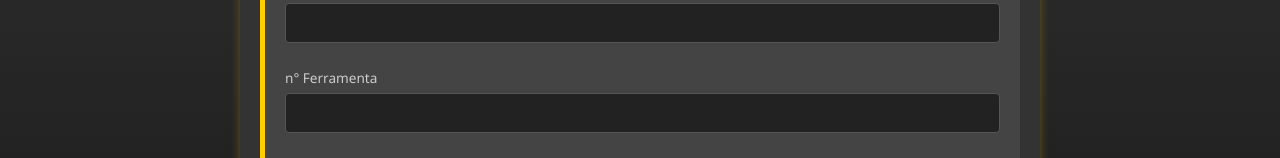
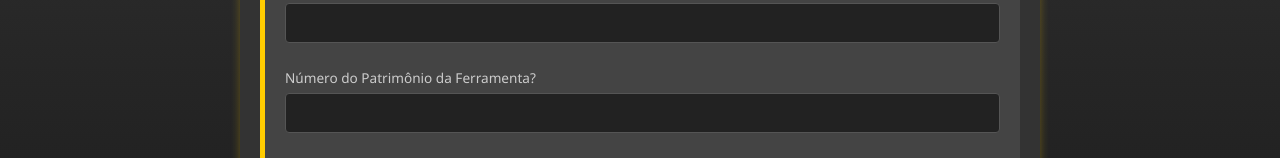
Before and after one commit to julionicolodi/almoxarifado, a plain HTML site: page index.html in a window 1280 px wide. Shown: the part 529-687 px from the top of the page. Drawn offline with Linux system fonts and the light colour scheme.

Commit message:
ATUALIZACÃO HTML
SIM FICOU BOM

```diff
--- a/index.html
+++ b/index.html
@@ -24,7 +24,7 @@
       <label for="idqualeaferramenta">Qual é a Ferramenta?</label>
       <input type="text" id="idqualeaferramenta" required>
 
-      <label for="idn°ferramenta">n° Ferramenta</label>
+      <label for="idn°ferramenta">Número do Patrimônio da Ferramenta?</label>
       <input type="number" id="idn°ferramenta" required>
 
       <label for="idParaqualobraseráusada">Para qual obra será usada?</label>
```
